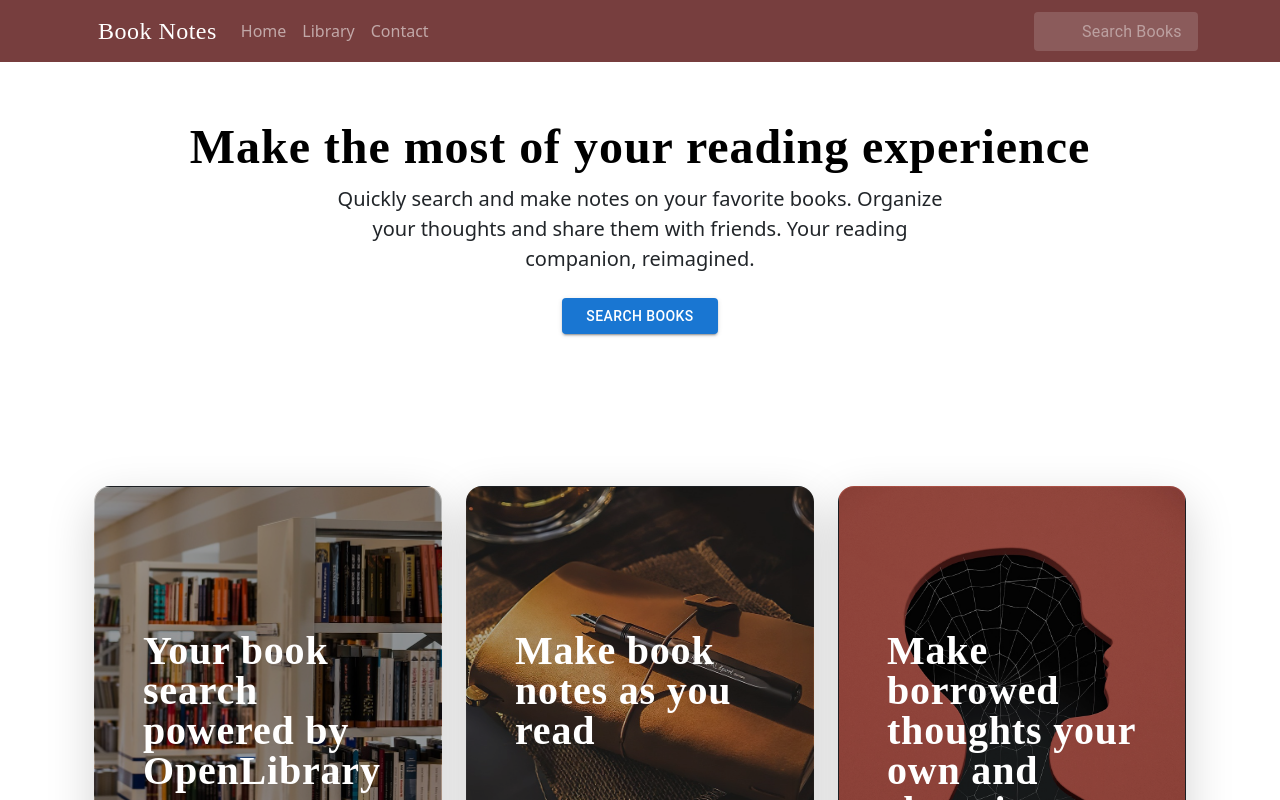
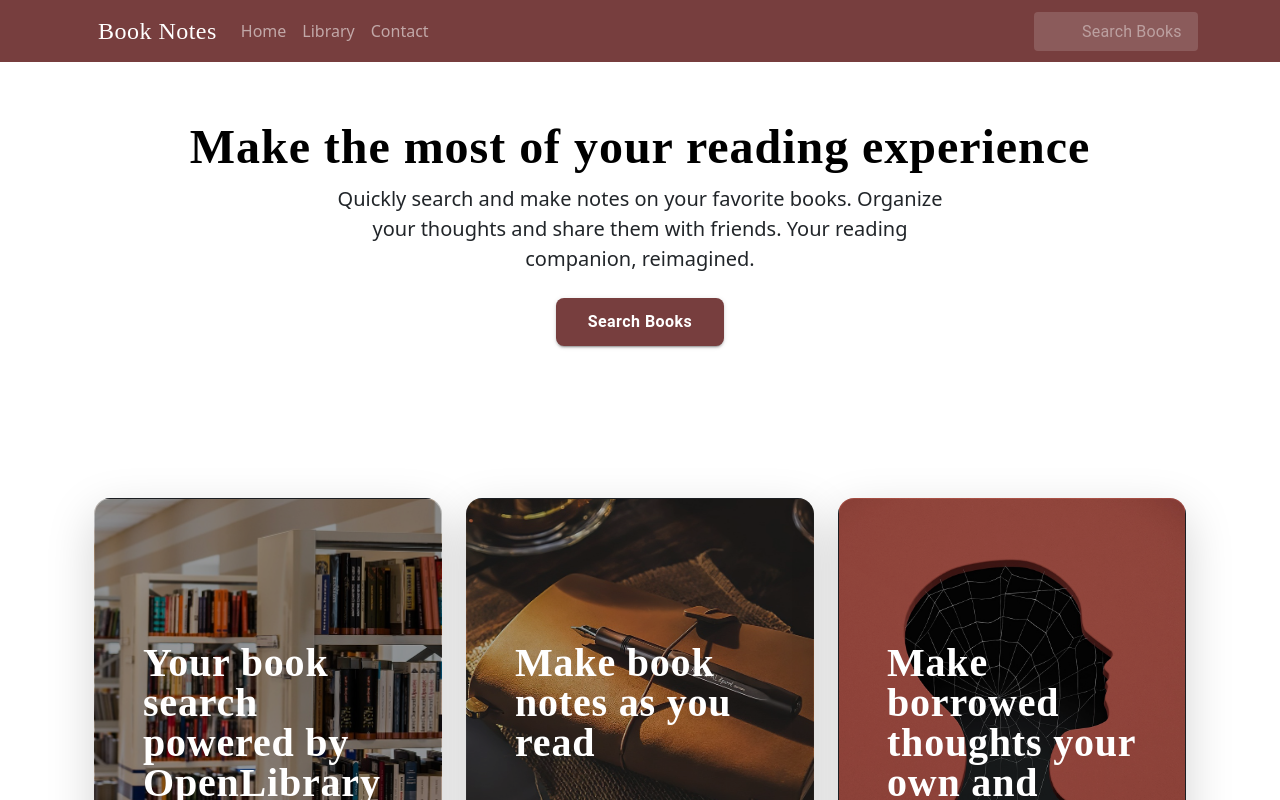
Before and after one commit to melroy-b/Book-Note-App, a React (Vite) app in the folder client/: page / in a window 1280 px wide. Shown: the top 800 px of the page. Built offline with nearby package versions, Linux system fonts and the light colour scheme; some icons are missing.

Commit message:
custom css for button UI

```diff
--- a/client/src/components/Hero.jsx
+++ b/client/src/components/Hero.jsx
@@ -25,9 +25,19 @@ const Hero = () => {
           <div className="d-grid gap-2 d-sm-flex justify-content-sm-center">
             <Button
               variant="contained"
-              className="btn btn-dark btn-lg px-4 gap-3"
+              //   className="btn btn-dark btn-lg px-4 gap-3"
               type="button"
               onClick={handleSearchClick}
+              sx={{
+                px: 4,
+                py: 1.25,
+                borderRadius: 2,
+                textTransform: "none",
+                fontSize: "1rem",
+                fontWeight: 600,
+                bgcolor: "#773e3e",
+                "&:hover": { bgcolor: "#530909" },
+              }}
             >
               Search Books
             </Button>
```
